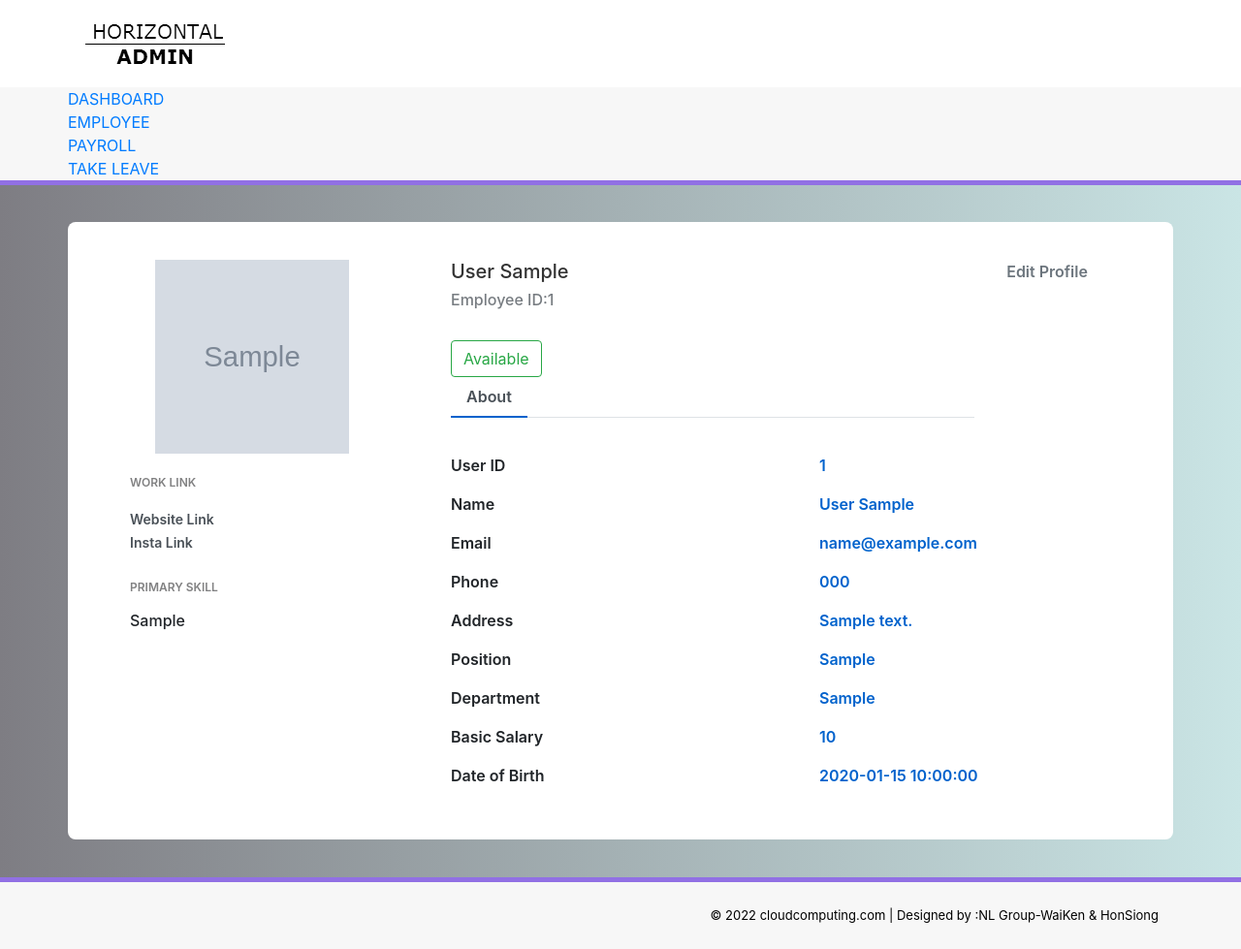
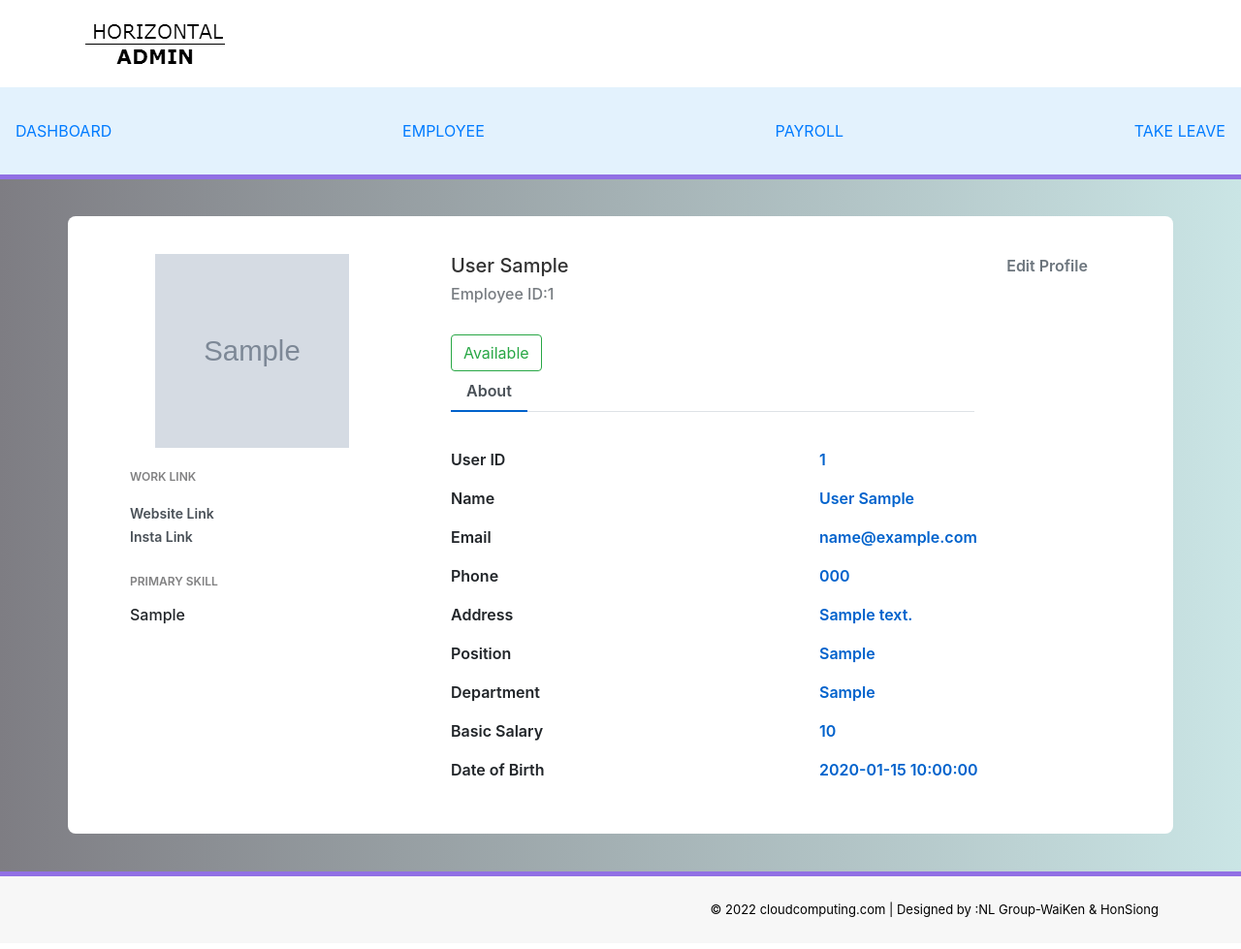
Before and after one commit to HonSiong/aws-live, a Flask app: page /profile/1 in a window 1280 px wide. Shown: the whole page at 97% size. After the commit the page ends 946 px from the top, so only its background shows below. Run offline with Flask 2, Linux system fonts and the light colour scheme; tables that the repository leaves empty or names only in its code hold one stand-in row (values such as "Sample post"); grey boxes marked "Sample" are stand-in pictures; some libraries are stand-ins or nearby versions.

Commit message:
Update profile.html

```diff
--- a/templates/profile.html
+++ b/templates/profile.html
@@ -32,18 +32,13 @@
     </div>
     <!-- LOGO HEADER END-->
     <section class="menu-section">
-        <div class="container">
-            <div class="row">
-                    <nav class="topnav-right" style="float: right;">
-                        <ul class="navbar-nav mr-auto mt-2 mt-lg-0">
-                            <li class="nav-item" style="text-decoration:none; width:30px;"><a href="../" >DASHBOARD</a></li>
-                            <li class="nav-item"><a href="../employee">EMPLOYEE</a></li>
-                            <li class="nav-item"><a href="../payroll">PAYROLL</a></li>
-                            <li class="nav-item"><a href="../leaveForm">TAKE LEAVE</a></li>
-                        </ul>
-                    </nav>
-            </div>
-        </div>
+        <nav class="navbar navbar-light" style="background-color: #e3f2fd;">
+            <!-- Navbar content -->
+            <div><a href="../" >DASHBOARD</a></div>
+            <div><a href="../employee">EMPLOYEE</a></div>
+            <div><a href="../payroll">PAYROLL</a></div>
+            <div><a href="../leaveForm">TAKE LEAVE</a></div>
+          </nav>
     </section>
      <!-- MENU SECTION END-->
 
```
